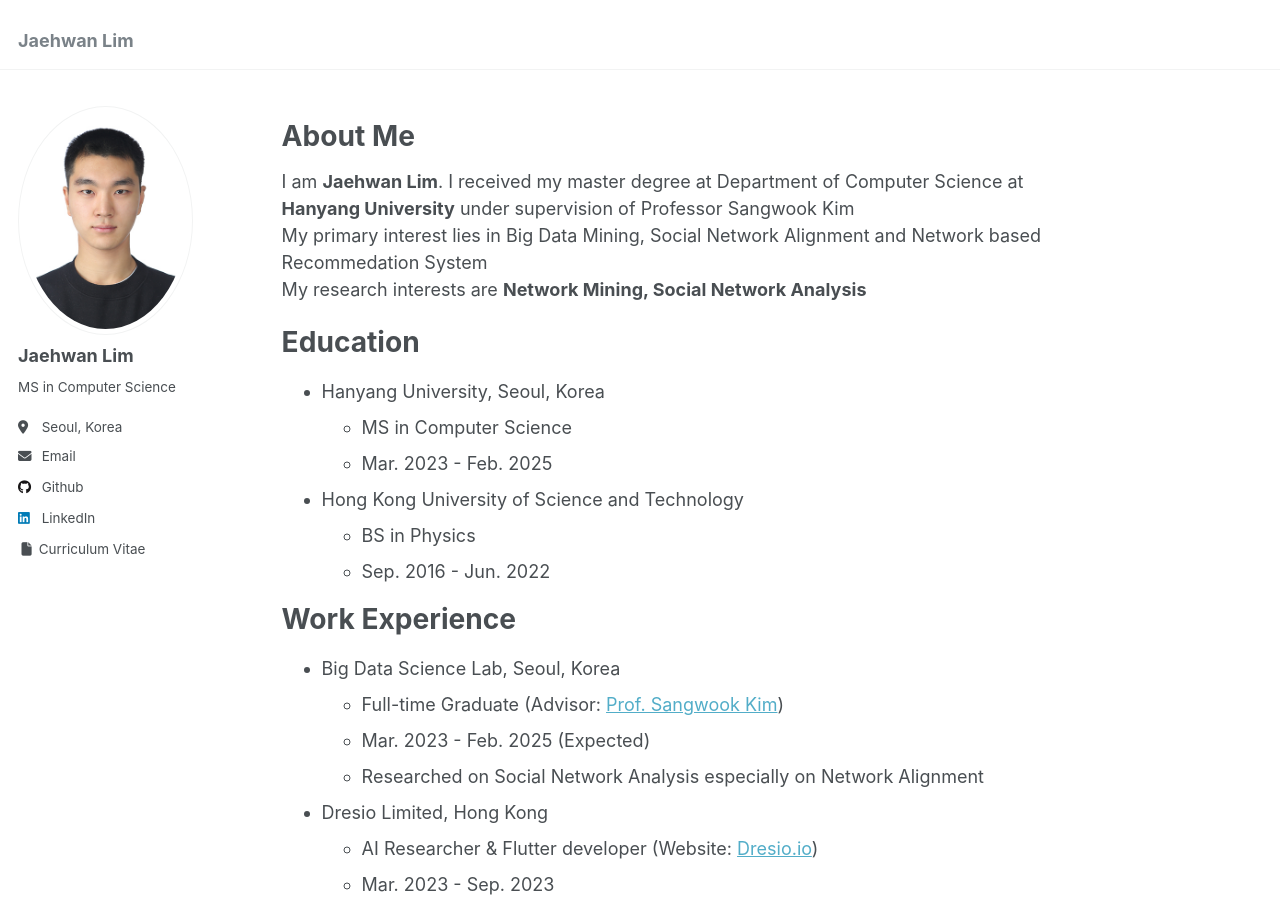
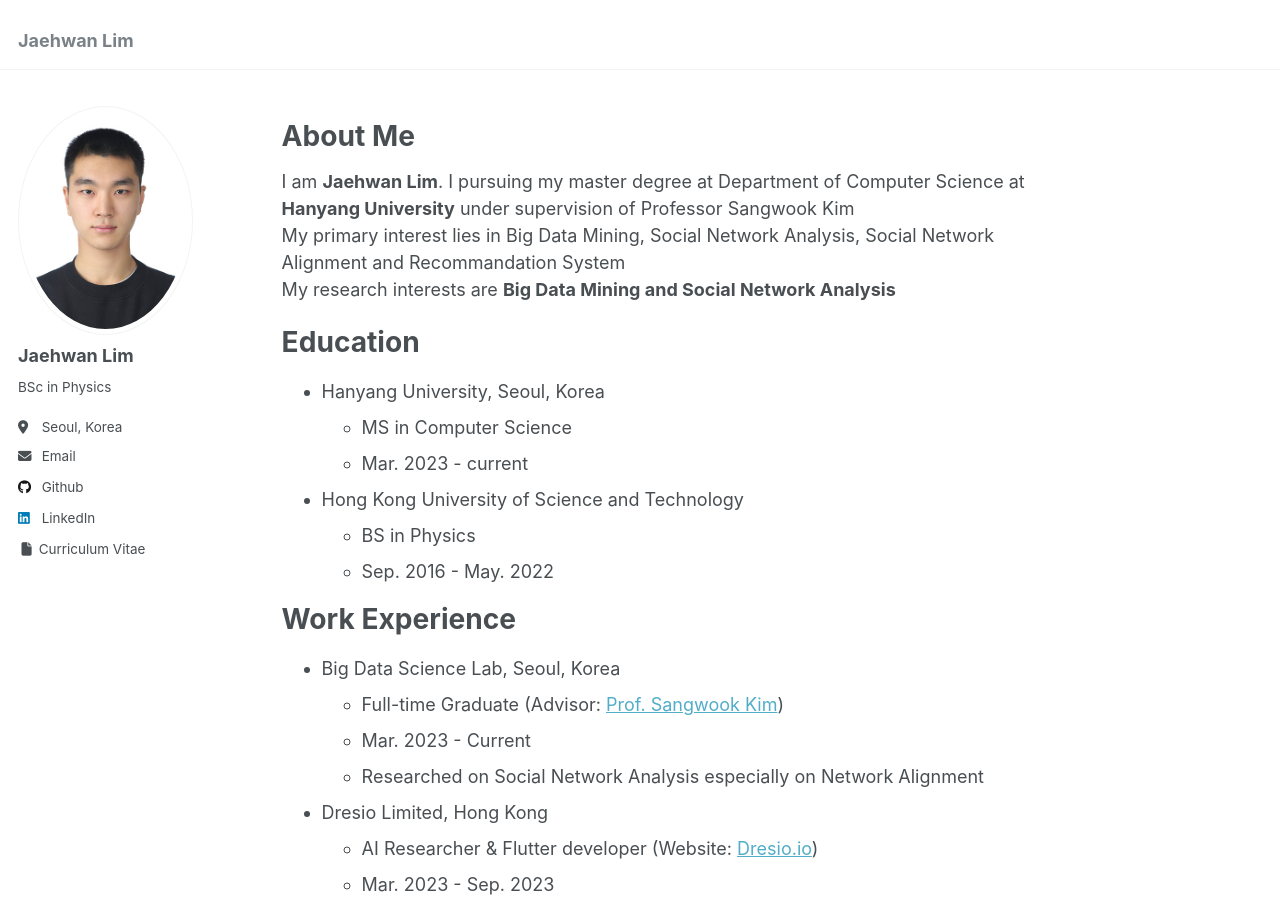
Before and after one commit to JaehwanO/JaehwanO.github.io, a Jekyll site: the page built from _pages/about.md, in a window 1280 px wide and 900 px high. Built offline with Jekyll 4.4.1, drawn with Linux system fonts in a browser that asks for light colours; some of the changed text lies outside the part shown.

Commit message:
Initial commit

```diff
--- a/_config.yml
+++ b/_config.yml
@@ -25,6 +25,7 @@ author:
   name             : "Jaehwan Lim"
   pronouns         : # example: "she/her"
   bio              : "MS in Computer Science"
+  bio              : "BSc in Physics"
   location         : "Seoul, Korea"
   employer         :
   uri              : # URL
@@ -73,7 +74,7 @@ author:
   xing             : # Username
   youtube          : # Username
   zhihu            : # URL
-  cv               : files/Mincheol.pdf
+  cv               : files/Jaehwan.pdf
 
 # Publication Category - The following the list of publication categories and their headings
 publication_category:
--- a/_pages/about.md
+++ b/_pages/about.md
@@ -9,26 +9,26 @@ redirect_from:
 ---
 About Me
 ======
-I am **Jaehwan Lim**. I received my master degree at Department of Computer Science at **Hanyang University** under supervision of Professor Sangwook Kim<br>
-My primary interest lies in Big Data Mining, Social Network Alignment and Network based Recommedation System<br>
-My research interests are **Network Mining, Social Network Analysis**
+I am **Jaehwan Lim**. I pursuing my master degree at Department of Computer Science at **Hanyang University** under supervision of Professor Sangwook Kim<br>
+My primary interest lies in Big Data Mining, Social Network Analysis, Social Network Alignment and Recommandation System<br>
+My research interests are **Big Data Mining and Social Network Analysis**
 
 Education
 ====
 * Hanyang University, Seoul, Korea
   * MS in Computer Science
-  * Mar. 2023 - Feb. 2025
+  * Mar. 2023 - current
 
 * Hong Kong University of Science and Technology
   * BS in Physics
-  * Sep. 2016 - Jun. 2022
+  * Sep. 2016 - May. 2022
 
 Work Experience
 ======
 
 * Big Data Science Lab, Seoul, Korea
   * Full-time Graduate (Advisor: <a href="https://scholar.google.co.kr/citations?user=ed2vz_oAAAAJ&hl=en">Prof. Sangwook Kim</a>)
-  * Mar. 2023 - Feb. 2025 (Expected)
+  * Mar. 2023 - Current
   * Researched on Social Network Analysis especially on Network Alignment
   <!-- * Focused on user relationships in two different social networks to capture common users across different social networks -->
 
@@ -59,21 +59,6 @@ Publications
   <img src= "../images/map.gif" width = "200" height = '200' />
 </p> -->
 
-
-Projects
-======
-* Domain Generalizable Anomaly Detection 모델 개발
-  * SK-Telecom 산학 프로젝트
-  * Sep. 2022 - Feb. 2023
-
-* Domain Generalizable LiDAR 객체인식 Finetuning Method 개발
-  * 현대자동차 산학 프로젝트
-  * Sep. 2023 - Jun. 2024
-
-* Mask 불량 검출 이상점 검출 기술 개발
-  * 삼성전자 반도체 연구소 산학 프로젝트
-  * Feb. 2024 - Jul. 2024
-
 Skills
 ======
 * Python
```
Also changed, not shown: 2 other files.
